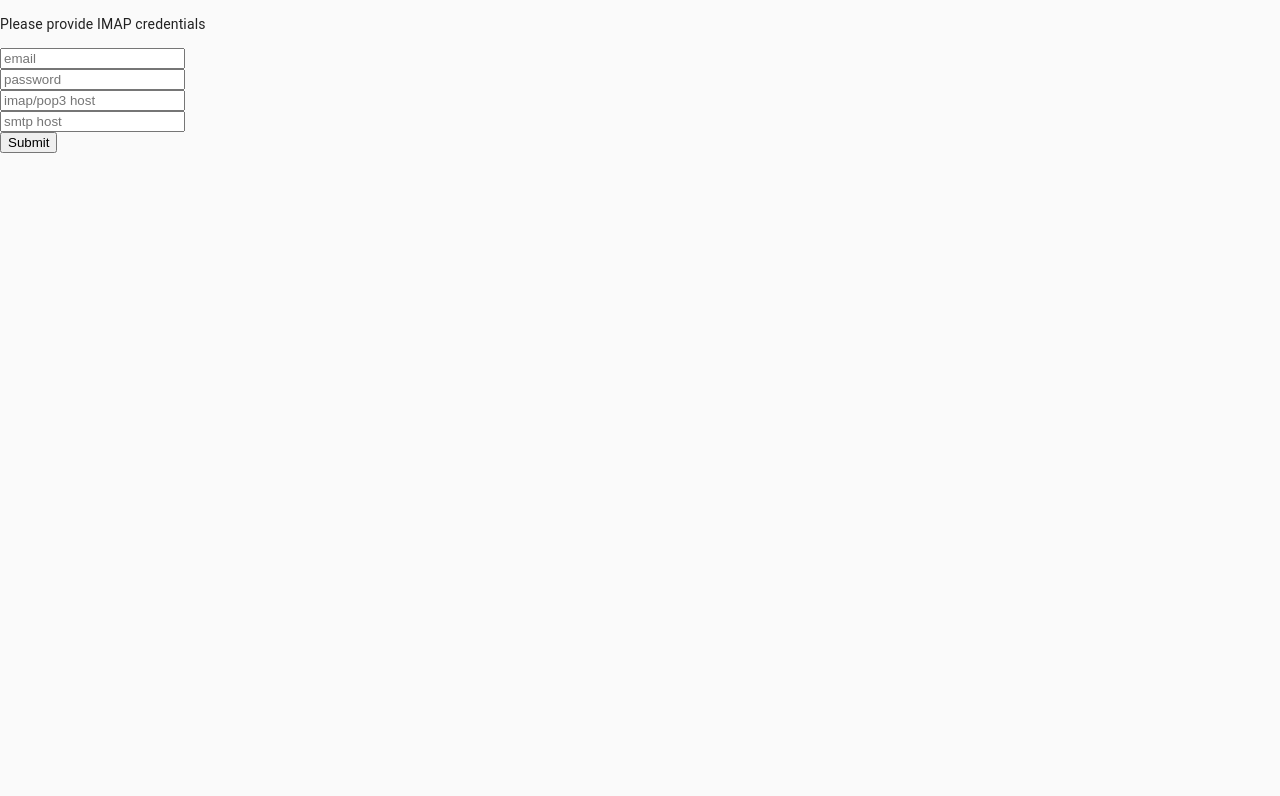
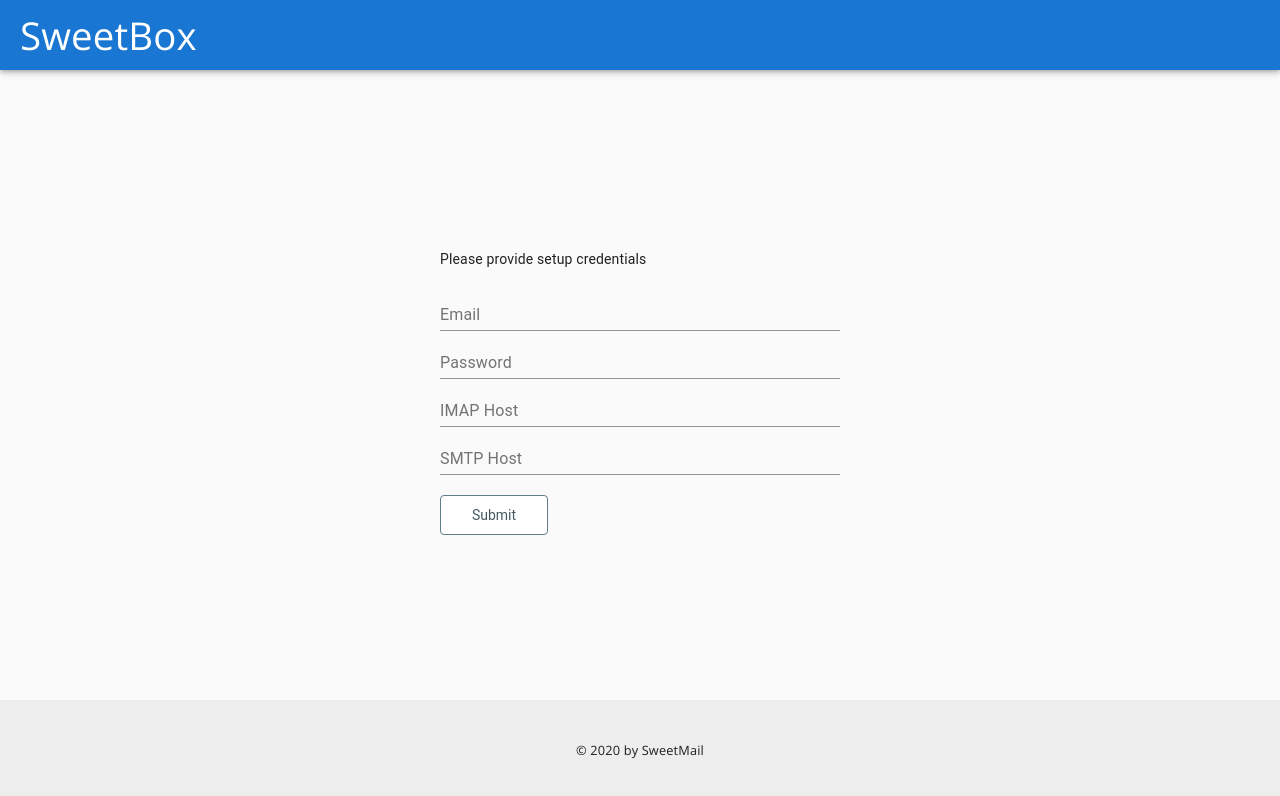
Before and after one commit to thesabbir/mail-project, a React (Create React App) app in the folder mail-client/: page /setup in a window 1280 px wide. Shown: the top 796 px of the page. Built offline with nearby package versions, Linux system fonts and the light colour scheme; what showdown would draw is missing.

Commit message:
code cleanup and styling consistency fix

```diff
--- a/mail-client/src/components/Header.js
+++ b/mail-client/src/components/Header.js
@@ -9,7 +9,9 @@ export default function Header() {
   const location = useLocation();
   const toCompose = () => navigate("/compose");
   const toHome = () => navigate("/");
-  const composePage = () => location.pathname.includes("compose");
+  const hideCompose = () =>
+    location.pathname.includes("compose") ||
+    location.pathname.includes("setup");
 
   return (
     <header className={styles.header}>
@@ -17,7 +19,7 @@ export default function Header() {
         SweetBox
       </h3>
       <div>
-        <Condition check={!composePage()}>
+        <Condition check={!hideCompose()}>
           <Button onClick={toCompose}>Compose</Button>
         </Condition>
       </div>
--- a/mail-client/src/components/SuspenseLoader.js
+++ b/mail-client/src/components/SuspenseLoader.js
@@ -8,8 +8,9 @@ export default function SuspenseLoader() {
       color="secondary"
       style={{
         position: "absolute",
-        width: "100%",
+        width: "100vw",
         top: 0,
+        left: 0,
       }}
     />
   );
--- a/mail-client/src/pages/Home.js
+++ b/mail-client/src/pages/Home.js
@@ -7,6 +7,7 @@ import SuspenseLoader from "../components/SuspenseLoader";
 import styles from "./styles.module.css";
 import Header from "../components/Header";
 import Footer from "../components/Footer";
+import Condition from "../components/Condition";
 
 export default function Home() {
   const dispatch = useDispatch();
@@ -23,12 +24,15 @@ export default function Home() {
       <div className={styles.pageContainer}>
         <Header />
         <div className={styles.contents}>
-          {mails.loading && <SuspenseLoader />}
-          <ul>
+          <Condition check={mails.loading}>
+            <SuspenseLoader />
+          </Condition>
+          <h3>Inbox</h3>
+          <ul className={styles.mailList}>
             {mails.messages.map((message) => (
-              <li>
-                <Link to={`/read/${message.sequence}`}>{message.subject}</Link>
-              </li>
+              <Link to={`/read/${message.sequence}`}>
+                <li>{message.subject}</li>
+              </Link>
             ))}
           </ul>
         </div>
--- a/mail-client/src/pages/Read.js
+++ b/mail-client/src/pages/Read.js
@@ -7,6 +7,7 @@ import SuspenseLoader from "../components/SuspenseLoader";
 import styles from "./styles.module.css";
 import Header from "../components/Header";
 import Footer from "../components/Footer";
+import Condition from "../components/Condition";
 
 export default function Read() {
   useSetup();
@@ -30,11 +31,14 @@ export default function Read() {
       <div className={styles.pageContainer}>
         <Header />
         <div className={styles.mailContents}>
-          {mails.loading && <SuspenseLoader />}
-          <p>From: {detail.from}</p>
-          <p>Subject: {detail.subject}</p>
-
-          <p dangerouslySetInnerHTML={{ __html: detail.html }} />
+          <Condition check={mails.loading}>
+            <SuspenseLoader />
+          </Condition>
+          <Condition check={!mails.loading}>
+            <p>From: {detail.from}</p>
+            <p>Subject: {detail.subject}</p>
+            <p dangerouslySetInnerHTML={{ __html: detail.html }} />
+          </Condition>
         </div>
         <Footer />
       </div>
--- a/mail-client/src/pages/Setup.js
+++ b/mail-client/src/pages/Setup.js
@@ -2,6 +2,11 @@ import React, { useState } from "react";
 import { useDispatch } from "react-redux";
 import { setupSlice } from "../redux/setupSlice";
 import { useNavigate } from "react-router-dom";
+import Footer from "../components/Footer";
+import Header from "../components/Header";
+import styles from "./styles.module.css";
+import TextField from "@material-ui/core/TextField";
+import Button from "../components/Buttons";
 
 export default function Setup() {
   const dispatch = useDispatch();
@@ -18,33 +23,59 @@ export default function Setup() {
     });
   };
   return (
-    <div>
-      <p>Please provide IMAP credentials</p>
-      <input onChange={onChange} type="text" placeholder="email" name="email" />
-      <br />
-      <input
+    <React.Fragment>
+      <div className={styles.pageContainer}>
+        <Header />
+        <div className={styles.contents}>
+          <div className={styles.setupPageForm}>
+            <p>Please provide setup credentials</p>
+            <TextField
+              fullWidth
+              label="Email"
+              onChange={onChange}
+              type="text"
+              placeholder="email"
+              name="email"
+              spaced
+            />
+            <TextField
+              fullWidth
+              spaced
+              label="Password"
               onChange={onChange}
               type="password"
               placeholder="password"
               name="password"
             />
             <br />
-      <input
+            <TextField
+              spaced
+              fullWidth
+              label="IMAP Host"
               onChange={onChange}
               type="text"
               placeholder="imap/pop3 host"
               name="host"
             />
+
             <br />
-
-      <input
+            <TextField
+              spaced
+              fullWidth
+              label="SMTP Host"
               onChange={onChange}
               type="text"
               placeholder="smtp host"
               name="smtp"
             />
             <br />
-      <button onClick={onSubmit}>Submit</button>
+            <br />
+            <Button onClick={onSubmit}>Submit</Button>
           </div>
+        </div>
+
+        <Footer />
+      </div>
+    </React.Fragment>
   );
 }
--- a/mail-client/src/pages/styles.module.css
+++ b/mail-client/src/pages/styles.module.css
@@ -23,3 +23,25 @@
 .composeInputs > textarea {
   width: 100%;
 }
+.setupPageForm {
+  width: 400px;
+  margin: 0 auto;
+}
+.mailList {
+  list-style: none;
+  width: 100%;
+}
+.mailList li {
+  width: 100%;
+  padding: 10px 20px;
+  color: #455a64;
+}
+
+.mailList li:hover {
+  background: #ededed;
+}
+
+.mailList a,
+.mailList a:visited {
+  text-decoration: none;
+}
```
Lines whose indentation alone changed are shown as unchanged.
